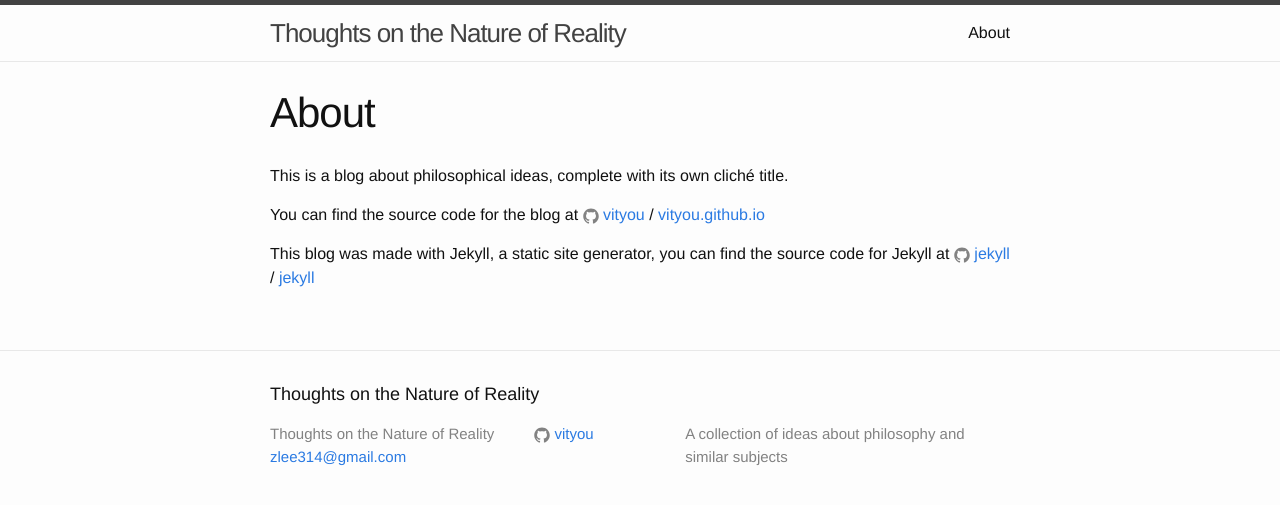
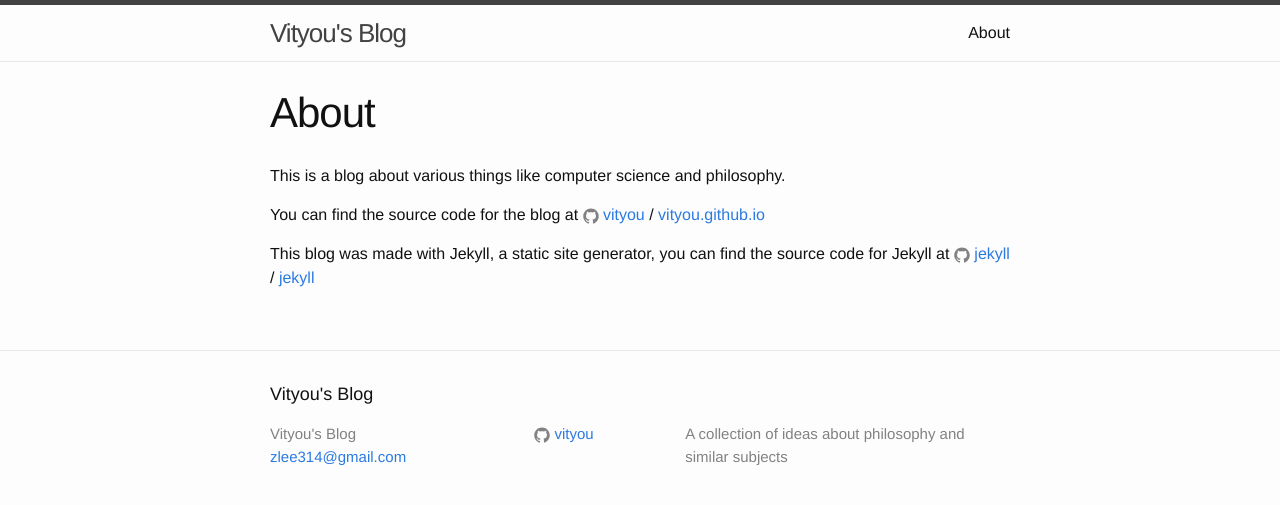
Before and after one commit to vityou/vityou.github.io, a Jekyll site: the page built from about.md, in a window 1280 px wide. Shown: the top 505 px of the page. Built offline with Jekyll 4.4.1, drawn with Linux system fonts in a browser that asks for light colours.

Commit message:
cahnged page name and about page

```diff
--- a/_config.yml
+++ b/_config.yml
@@ -6,7 +6,7 @@
 # 'jekyll serve'. If you change this file, please restart the server process.
 
 # Site settings
-title: Thoughts on the Nature of Reality
+title: Vityou's Blog
 email: zlee314@gmail.com
 description: > # this means to ignore newlines until "baseurl:"
   A collection of ideas about philosophy
--- a/about.md
+++ b/about.md
@@ -4,7 +4,7 @@ title: About
 permalink: /about/
 ---
 
-This is a blog about philosophical ideas, complete with its own cliché title.
+This is a blog about various things like computer science and philosophy.
 
 You can find the source code for the blog at {% include icon-github.html username="vityou" %} /
 [vityou.github.io](https://github.com/vityou/vityou.github.io)
```
